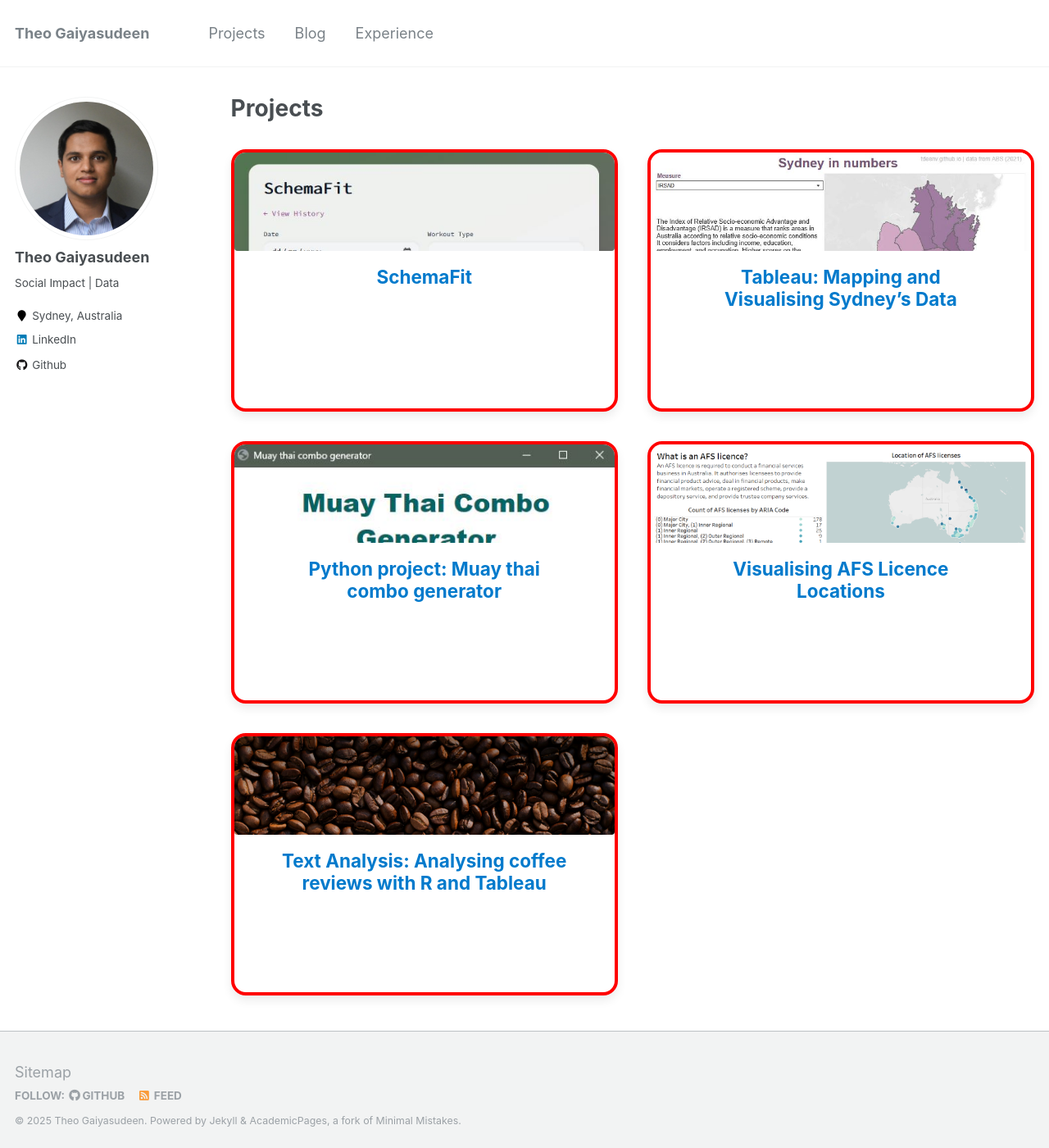
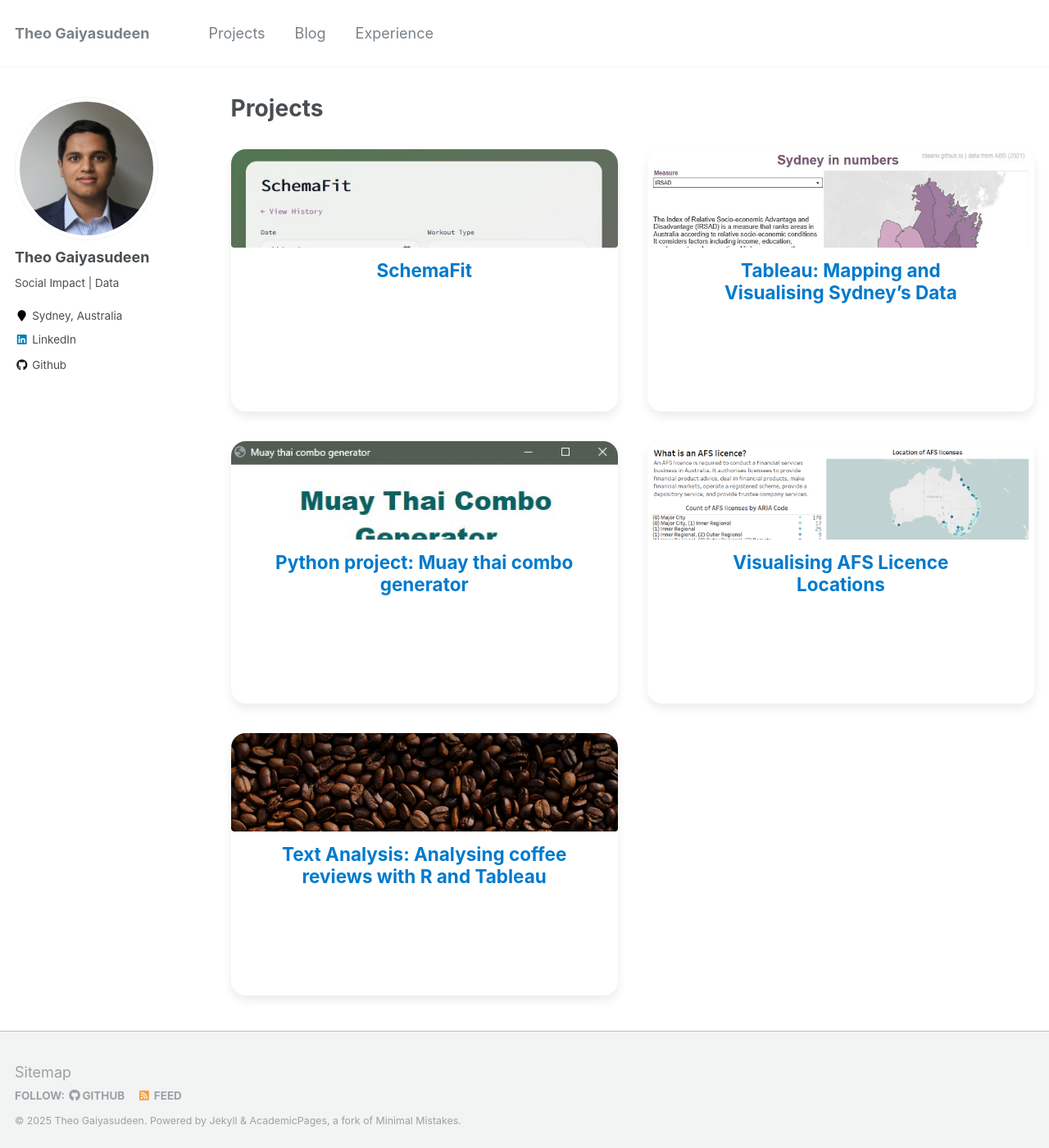
Before and after one commit to tdeenv/tdeenv.github.io, a Jekyll site: the page built from _pages/projects.html, in a window 1280 px wide and 1400 px high. Shown: the whole window at 82% size. Built offline with Jekyll 4.4.1, drawn with Linux system fonts in a browser that asks for light colours.

Commit message:
Update custom.scss

```diff
--- a/_sass/custom.scss
+++ b/_sass/custom.scss
@@ -1,18 +1,14 @@
 // _sass/custom.scss
-// DEBUG – you should see a thick red border around every card
-.grid__wrapper > .grid__item > .archive__item {
-  border: 4px solid red !important;
-}
 // Custom Projects Grid Styles (override Minimal Mistakes Susy)
 
-// 0) Disable Susy floats on grid items so our pure CSS grid takes over
+// 0) Kill Susy floats so our CSS Grid takes over
 .grid__wrapper > .grid__item {
   width: 100% !important;
   margin: 0 !important;
   float: none !important;
 }
 
-// 1) Force a 2-column CSS grid for the projects page
+// 1) Force a 2-column CSS Grid
 .grid__wrapper {
   display: grid;
   grid-template-columns: repeat(2, 1fr);
@@ -27,7 +23,7 @@
   animation: fadeInUp 0.8s ease forwards;
 }
 
-// 3) Style the card itself (<article class="archive__item">)
+// 3) Style the card container (<article class="archive__item">)
 .grid__wrapper > .grid__item > .archive__item {
   width: 100%;
   background: #fff;
@@ -36,7 +32,7 @@
   box-shadow: 0 6px 12px rgba(0,0,0,0.08);
   display: flex;
   flex-direction: column;
-  min-height: 320px;            /* adjusted for square shape */
+  min-height: 320px;            /* base card height */
   transition: transform 0.4s ease, box-shadow 0.4s ease;
 }
 
@@ -46,45 +42,41 @@
   box-shadow: 0 12px 24px rgba(0,0,0,0.12);
 }
 
-// 5) Image area: make it flex so it fills all leftover space
+// 5) Teaser image area flexes to fill remaining space
 .grid__wrapper .archive__item-teaser {
-  flex: 1 1 auto;              /* fill available vertical space */
+  flex: 1 1 auto;
   width: 100%;
   overflow: hidden;
 }
+
 .grid__wrapper .archive__item-teaser img {
   width: 100%;
   height: 100%;
   object-fit: cover;
   transition: transform 0.3s ease;
 }
+
 .grid__wrapper > .grid__item:hover .archive__item-teaser img {
   transform: scale(1.05);
 }
 
-// 6) Title styling: intrinsic height only, smaller padding
+// 6) Title only as wide as its text, centred under the image
 .grid__wrapper .archive__item-title {
-  /* stop it filling 100% width */
   display: inline-block;
   flex: 0 0 auto;
-
-  /* limit how wide it can grow */
-  max-width: 80%;        /* tweak this % to taste */
-
-  /* centre in the card */
-  margin: 0.5rem auto;    /* top/bottom 0.5rem, auto left/right */
-
-  padding: 0.5rem;
+  max-width: 80%;
+  margin: 0.5rem auto;
+  padding: 0.25rem;
   font-size: 1.25rem;
   font-weight: bold;
   text-align: center;
 }
 
 .grid__wrapper .archive__item-title a {
-  display: inline-block; /* ensures the link wraps its text tightly */
   color: #007acc;
   text-decoration: none;
 }
+
 .grid__wrapper .archive__item-title a:hover {
   text-decoration: underline;
 }
```
